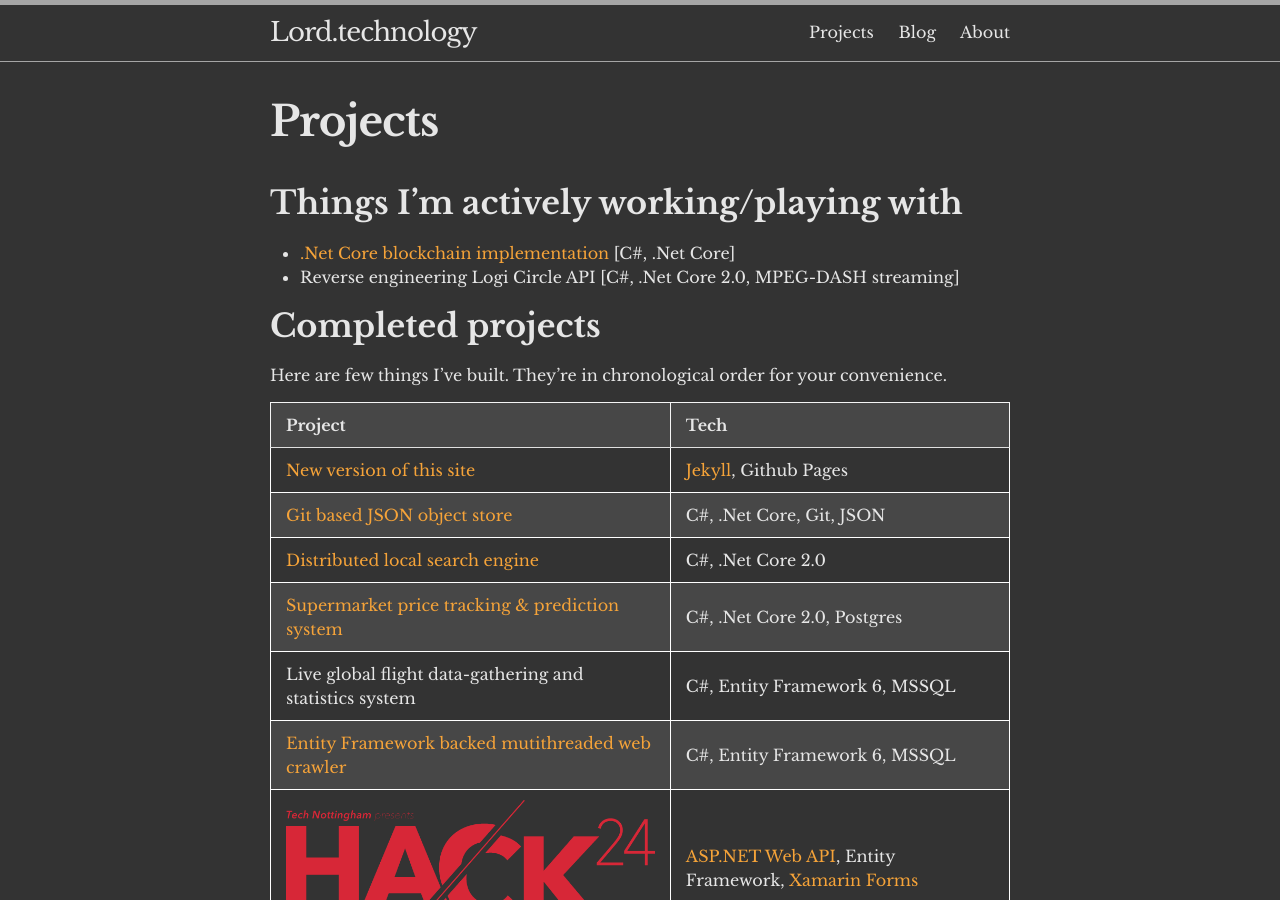
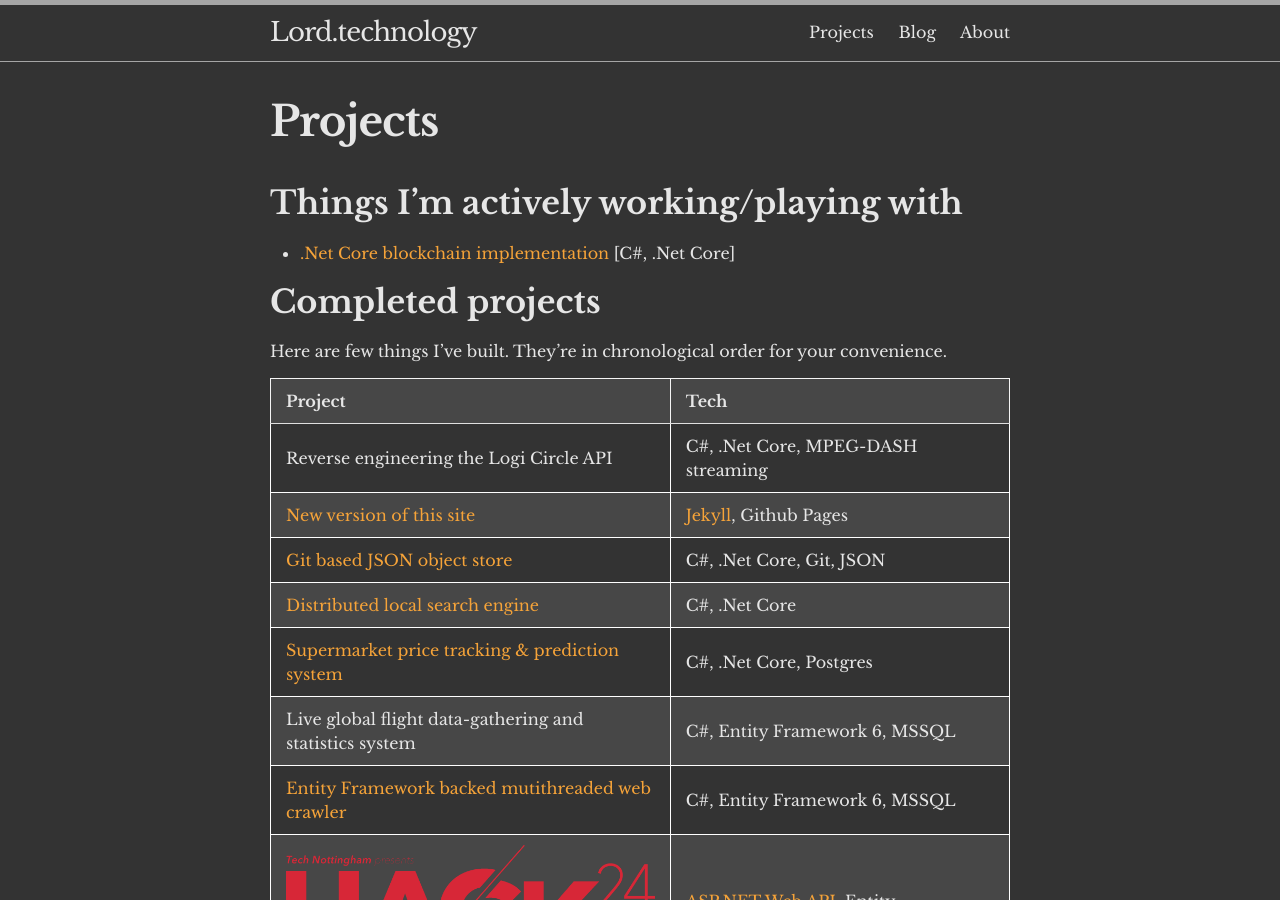
Before and after one commit to jamie-lord/Lord.technology, a Jekyll site: the page built from projects.md, in a window 1280 px wide and 900 px high. Built offline with Jekyll 4.4.1, drawn with Linux system fonts in a browser that asks for light colours.

Commit message:
Updated projects page

```diff
--- a/projects.md
+++ b/projects.md
@@ -7,7 +7,6 @@ permalink: /projects/
 ## Things I'm actively working/playing with
 
 * [.Net Core blockchain implementation](https://github.com/jamie-lord/blockchain_netcore) [C#, .Net Core]
-* Reverse engineering Logi Circle API [C#, .Net Core 2.0, MPEG-DASH streaming]
 
 ## Completed projects
 
@@ -15,10 +14,11 @@ Here are few things I've built. They're in chronological order for your convenie
 
 |Project|Tech|
 |:---|:---|
+|Reverse engineering the Logi Circle API|C#, .Net Core, MPEG-DASH streaming|
 |[New version of this site]({{ site.url }}{% post_url 2018-02-03-ubuntu-on-windows %})|[Jekyll](https://jekyllrb.com/), Github Pages|
 |[Git based JSON object store](https://github.com/jamie-lord/GitStore)|C#, .Net Core, Git, JSON|
-|[Distributed local search engine](https://github.com/jamie-lord/LSE)|C#, .Net Core 2.0|
-|[Supermarket price tracking & prediction system](https://jamie-lord.github.io/PriceWatcher/)|C#, .Net Core 2.0, Postgres|
+|[Distributed local search engine](https://github.com/jamie-lord/LSE)|C#, .Net Core|
+|[Supermarket price tracking & prediction system](https://jamie-lord.github.io/PriceWatcher/)|C#, .Net Core, Postgres|
 |Live global flight data-gathering and statistics system|C#, Entity Framework 6, MSSQL|
 |[Entity Framework backed mutithreaded web crawler](https://github.com/jamie-lord/Spindel)|C#, Entity Framework 6, MSSQL|
 |[![HACK24](/assets/img/hack24_logo.png)](http://www.hack24.co.uk)|[ASP.NET Web API](https://github.com/jamie-lord/fake-news-api), Entity Framework, [Xamarin Forms](https://github.com/ngokani/FakeNews)|
```
